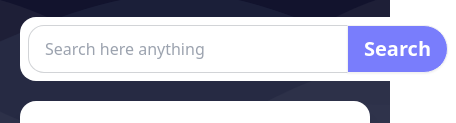
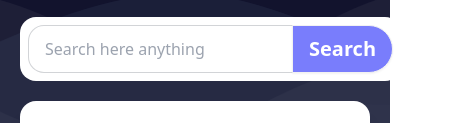
Before and after one commit to kalidashodekare14/assignment-6, a plain HTML site: page index.html in a window 390 px wide. Shown: the part 255-378 px from the top of the page, 456 px wide, since content can reach past the window. Drawn offline with nearby package versions, Linux system fonts and the light colour scheme; no server answers.

Commit message:
Assignment Project Done

```diff
--- a/index.html
+++ b/index.html
@@ -14,6 +14,7 @@
     <script src="https://cdn.tailwindcss.com"></script>
     <!-- Custom Css -->
     <link rel="stylesheet" href="styles/style.css">
+    <link rel="shortcut icon" href="./images/joinforum.png" type="image/x-icon">
 </head>
 
 <body>
@@ -92,7 +93,7 @@
                         class="text-[#6F72E7]">ReTro</span> Forum</h1>
                 <p class="text-white text-1xl">Share your favorite opinion and win and wp forum coffee mug!</p>
                 <div class="join bg-white p-2 rounded-2xl">
-                    <input id="input-field" class="input input-bordered join-item w-80" placeholder="Search here anything" />
+                    <input id="input-field" class="input input-bordered join-item lg:w-80" placeholder="Search here anything" />
                     <button onclick="searchHandler()" class="btn bg-[#797DFC] join-item rounded-full text-white text-[20px]">Search</button>
                 </div>
             </div>
```
Also changed, not shown: images/icon.avif (deleted), images/man.avif (deleted).
